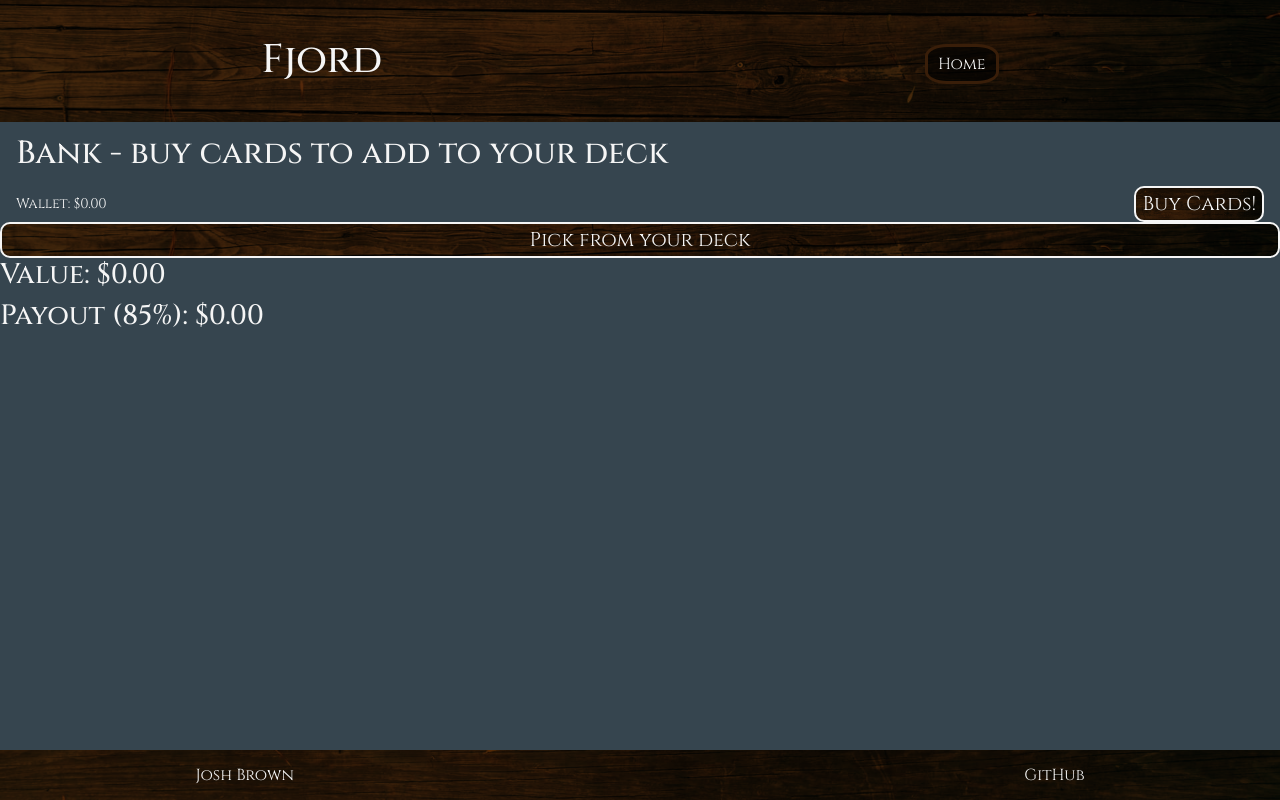
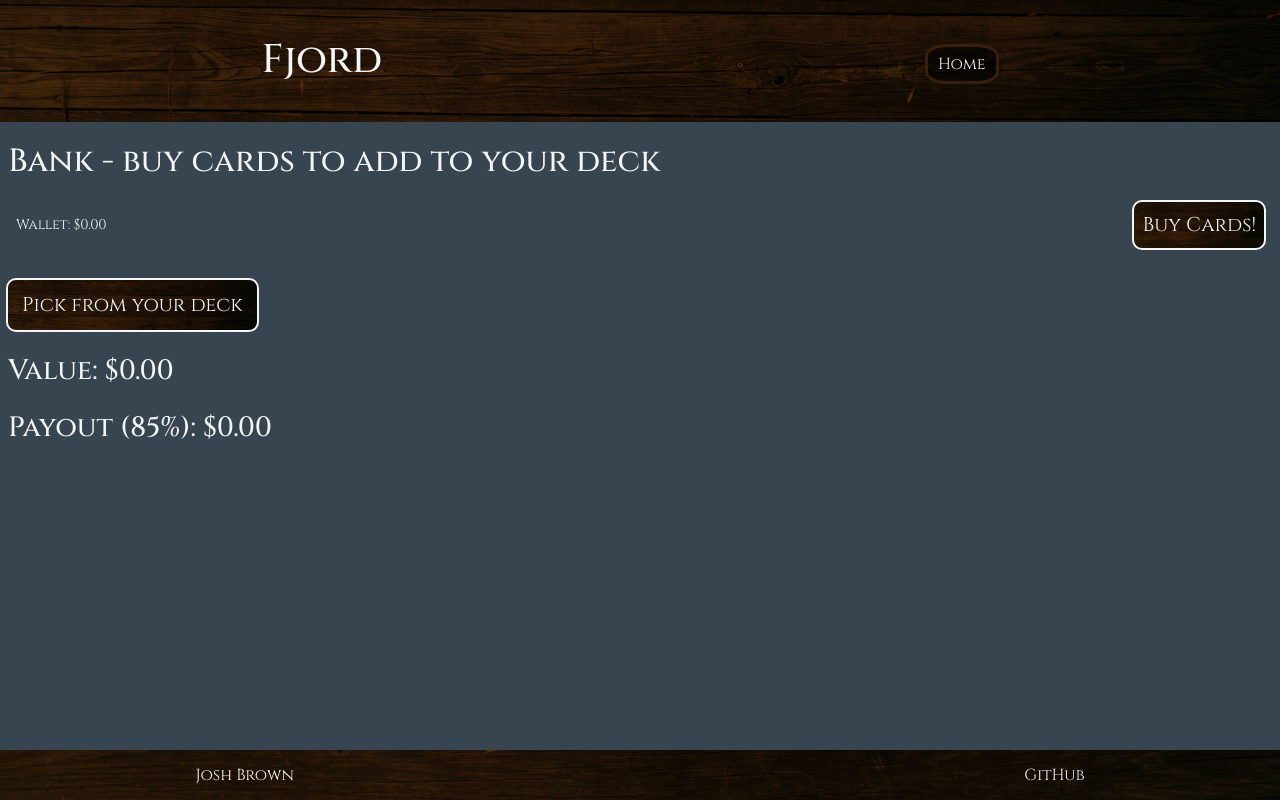
Before and after one commit to TheJoosh/fjord, a React (Vite) app: page /bank in a window 1280 px wide. Both pictures are taken after a click on the button "Sell Cards!". Built offline with nearby package versions, Linux system fonts and the light colour scheme.

Commit message:
Updated the css for the sell button

```diff
--- a/src/app.css
+++ b/src/app.css
@@ -453,6 +453,45 @@ main {
 .trades-page .deck-col {
   padding-left: 4px;
   padding-right: 4px;
+}
+
+.bank-page {
+  --bank-ui-padding: 8px;
+}
+
+.bank-page .user,
+.bank-page .deck-controls,
+.bank-page .deck-value,
+.bank-page .deck-pagination,
+.bank-page .trade-success-message,
+.bank-page .value {
+  padding: var(--bank-ui-padding);
+}
+
+.bank-page button,
+.bank-page select,
+.bank-page .sort-by-control {
+  padding: var(--bank-ui-padding);
+}
+
+.bank-page .card-value {
+  padding: var(--bank-ui-padding);
+}
+
+.bank-page .bank-sell-action-btn {
+  padding: 10px 14px;
+}
+
+.bank-page .picker {
+  margin: 6px;
+}
+
+.bank-page .bank-sell-actions {
+  display: flex;
+  align-items: center;
+  flex-wrap: wrap;
+  gap: 10px;
+  padding: 8px 0;
 }
 
 .remove-trade-card-btn {
--- a/src/bank/bank.jsx
+++ b/src/bank/bank.jsx
@@ -511,7 +511,7 @@ export function Bank({ userName }) {
   }, [userName]);
 
   return (
-    <main>
+    <main className="bank-page">
       <div className="user">
         <div className="user-header-row">
           <h2>Bank - buy cards to add to your deck</h2>
@@ -597,10 +597,12 @@ export function Bank({ userName }) {
 
       {isSellMode && (
         <>
-          <button className="picker" onClick={() => setIsSellOverlayOpen(true)}>Pick from your deck</button>
-          {selectedSellCards.length > 0 && (
-            <button className="picker" onClick={handleSellCards}>Sell for ${selectedSellPayoutValue.toFixed(2)}?</button>
-          )}
+          <div className="bank-sell-actions">
+            <button className="picker bank-sell-action-btn" onClick={() => setIsSellOverlayOpen(true)}>Pick from your deck</button>
+            {selectedSellCards.length > 0 && (
+              <button className="picker bank-sell-action-btn" onClick={handleSellCards}>Sell for ${selectedSellPayoutValue.toFixed(2)}?</button>
+            )}
+          </div>
           <h3 className="value">Value: ${selectedSellValue.toFixed(2)}</h3>
           <h3 className="value">Payout (85%): ${selectedSellPayoutValue.toFixed(2)}</h3>
           {sellSuccessMessage && <div className="trade-success-message">{sellSuccessMessage}</div>}
```
